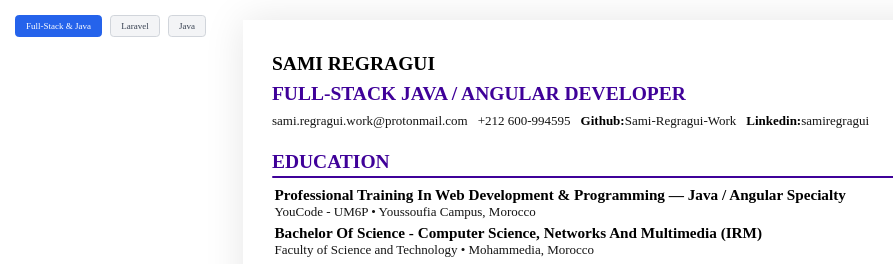
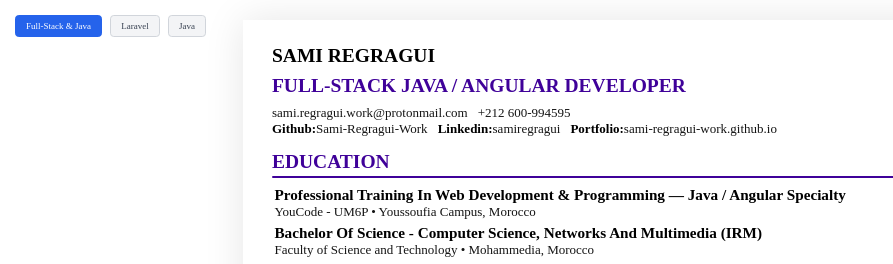
Before and after one commit to Sami-Regragui-Work/cv-html-pdf, a website: page merged-en.html in a window 1280 px wide. Shown: the top 264 px of the page, 0-893 px from the left. Drawn offline with Linux system fonts and the light colour scheme.

Commit message:
feat: added portfolio

```diff
--- a/assets/palette.css
+++ b/assets/palette.css
@@ -220,3 +220,14 @@ main article:nth-child(n + 2) {
 main #tech-skills .skills {
     gap: 0.5rem;
 }
+
+/* Contacts on two balanced rows: row 1 = email + phone, row 2 = github + linkedin + portfolio */
+header .left-side .bottom .contacts--break {
+    flex-basis: 100%;
+    height: 0;
+}
+
+header .left-side .bottom .contacts--break::before,
+header .left-side .bottom .contacts--break + .contacts::before {
+    content: none;
+}
--- a/merged-en.html
+++ b/merged-en.html
@@ -89,6 +89,7 @@
                                     +212 600-994595
                                 </a>
                             </li>
+                            <li class="contacts contacts--break" aria-hidden="true"></li>
                             <li class="contacts">
                                 <a
                                     href="https://github.com/Sami-Regragui-Work"
@@ -103,6 +104,14 @@
                                     class="linkedin"
                                 >
                                     <label class="text--bold">linkedin:</label>samiregragui
+                                </a>
+                            </li>
+                            <li class="contacts">
+                                <a
+                                    href="https://sami-regragui-work.github.io/"
+                                    class="portfolio"
+                                >
+                                    <label class="text--bold">portfolio:</label>sami-regragui-work.github.io
                                 </a>
                             </li>
                         </ul>
```
Also changed, not shown: java-en.html (+9 -0 lines), java-fr.html (+9 -0 lines), laravel-en.html (+9 -0 lines), laravel-fr.html (+9 -0 lines), merged-fr.html (+9 -0 lines).
